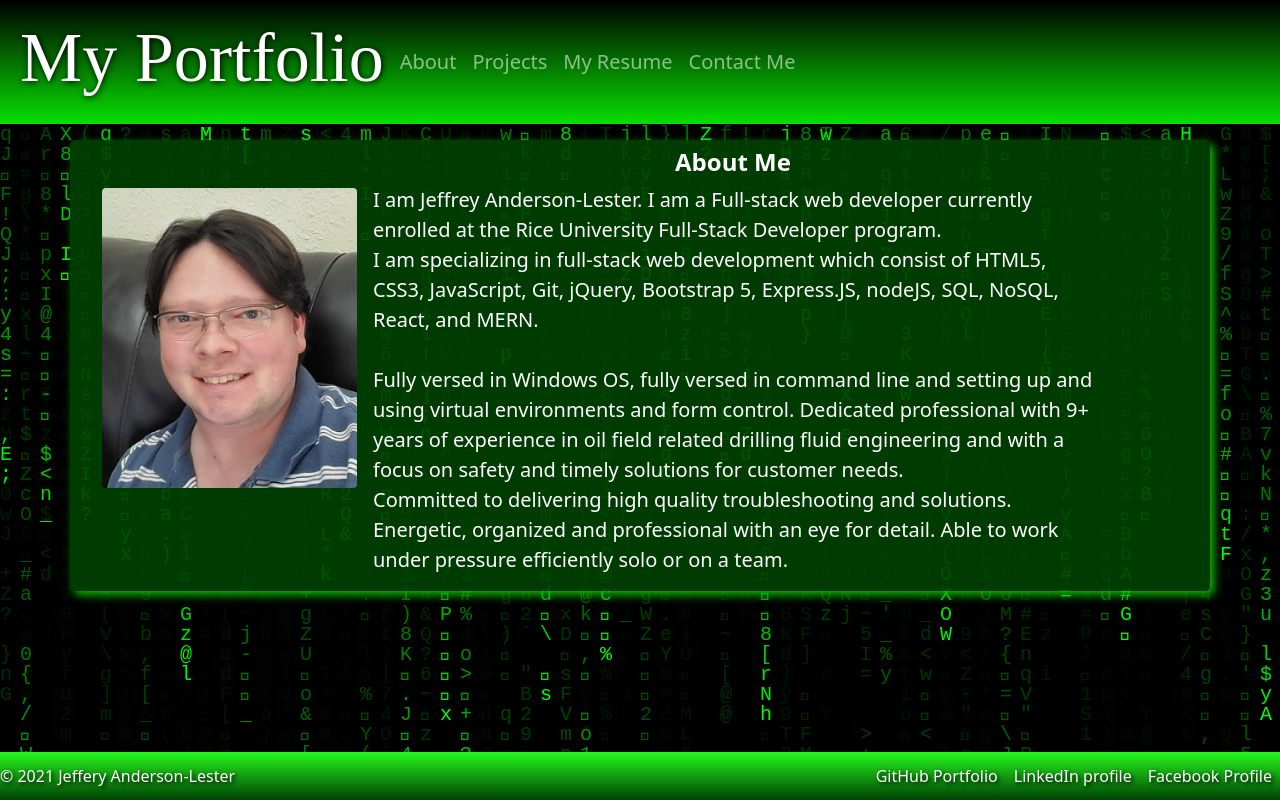
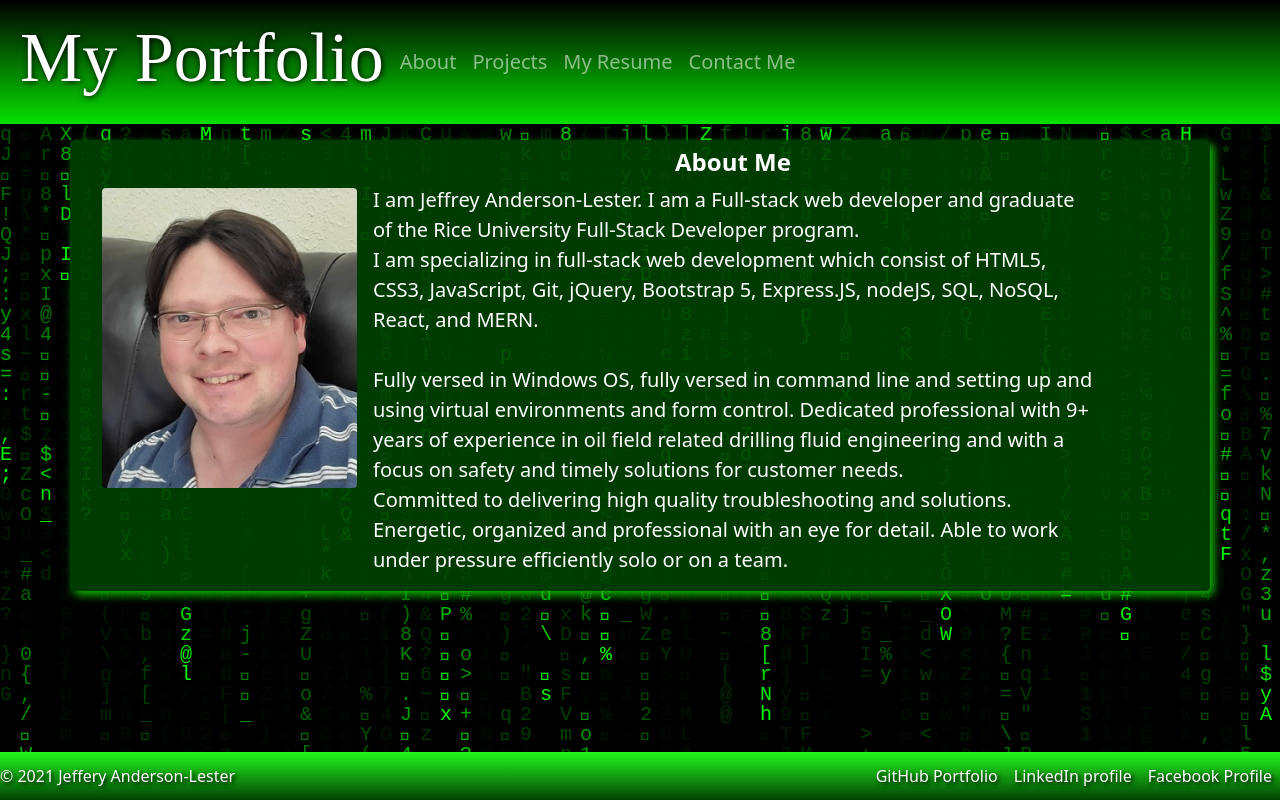
Before and after one commit to JeffGoji/My-React-Portfolio, a React (Create React App) app: page / in a window 1280 px wide. Built offline with nearby package versions, Linux system fonts and the light colour scheme; a web font is replaced by a local one.

Commit message:
updated profile

```diff
--- a/src/components/Profile/index.js
+++ b/src/components/Profile/index.js
@@ -15,7 +15,7 @@ function Profile() {
                     <div className="col-lg-8 col-md-9 col-sm-12 mt-2 fs-5">
                         <h4><strong>About Me</strong></h4>
                         <p>
-                            I am Jeffrey Anderson-Lester. I am a Full-stack web developer currently enrolled at the Rice
+                            I am Jeffrey Anderson-Lester. I am a Full-stack web developer and graduate of the Rice
                             University
                             Full-Stack Developer program.
                             <br />
```
